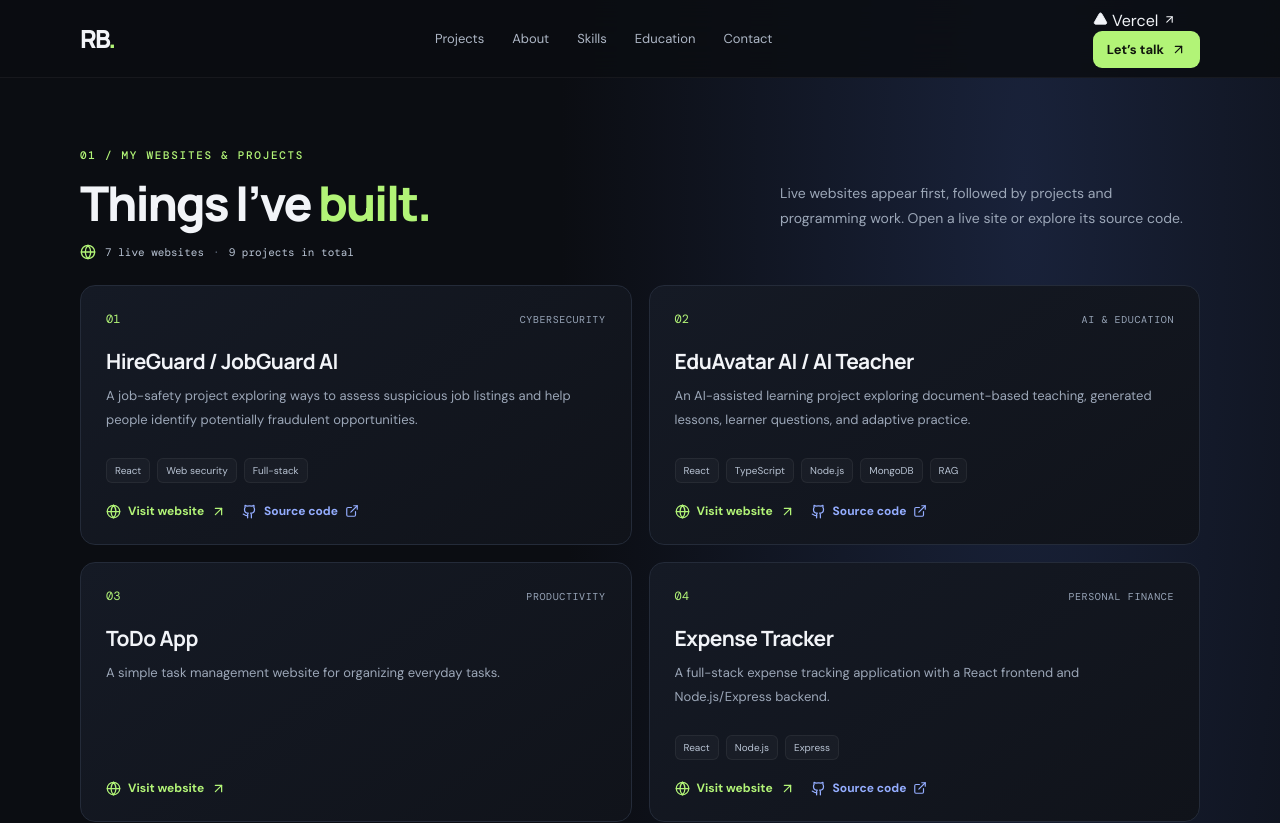
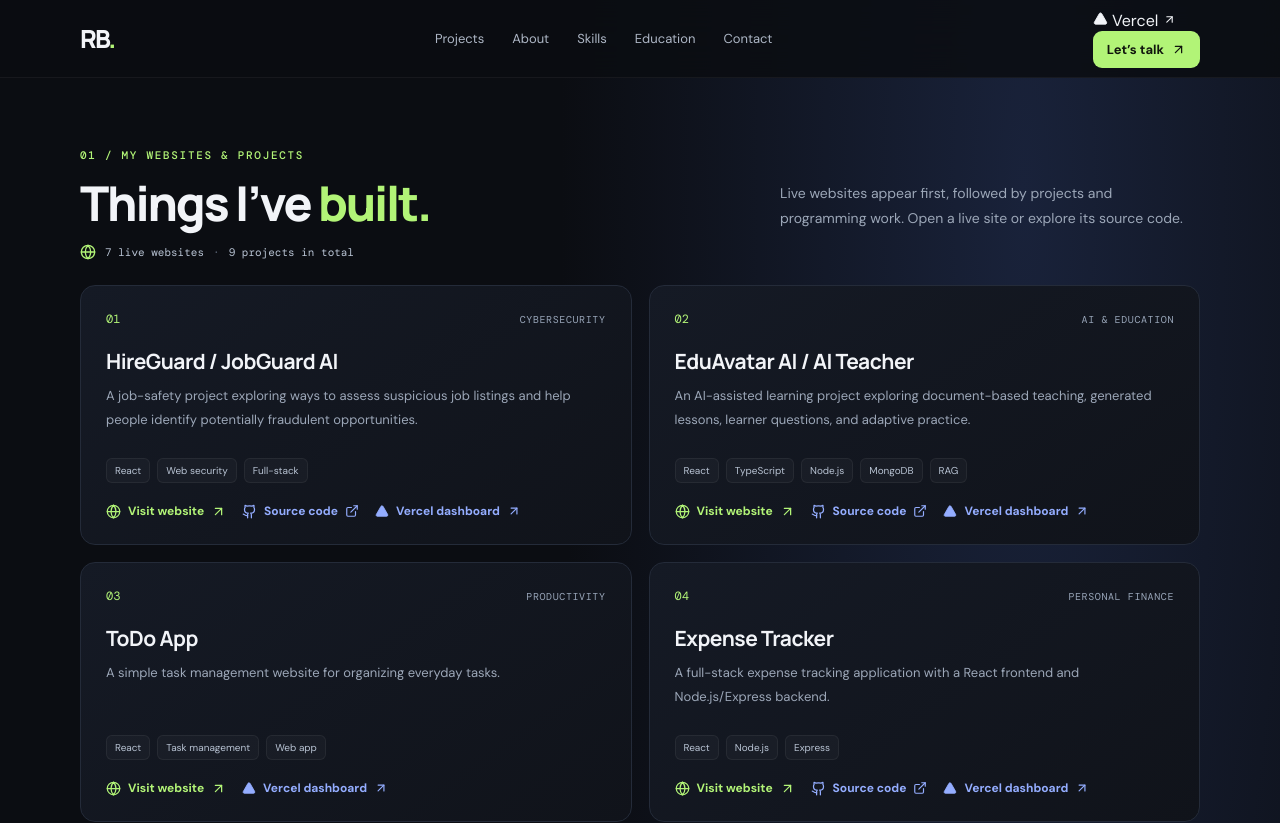
Before and after one commit to riteshhosale/riteshhosale, a React (Vite) app in the folder portfolio-mern/client/: page / in a window 1280 px wide. Shown: the top 823 px of the page. Built offline with nearby package versions, Linux system fonts and the light colour scheme; no server answers.

Commit message:
Add Vercel branding and project dashboard links

```diff
--- a/portfolio-mern/client/src/data/projects.ts
+++ b/portfolio-mern/client/src/data/projects.ts
@@ -9,6 +9,7 @@ export const fallbackProjects: Project[] = [
     stack: ["React", "Web security", "Full-stack"],
     repo: "https://github.com/riteshhosale/HireGuard",
     liveUrl: "https://job-guard-ai-i4od.vercel.app",
+    vercelUrl: "https://vercel.com/riteshs-projects-660a63e8/job-guard-ai-i4od",
     featured: true,
   },
   {
@@ -19,6 +20,7 @@ export const fallbackProjects: Project[] = [
     stack: ["React", "TypeScript", "Node.js", "MongoDB", "RAG"],
     repo: "https://github.com/riteshhosale/Ai-Teacher",
     liveUrl: "https://ai-teacher-seven-jade.vercel.app",
+    vercelUrl: "https://vercel.com/riteshs-projects-660a63e8/ai-teacher",
     featured: true,
   },
   {
@@ -26,7 +28,9 @@ export const fallbackProjects: Project[] = [
     name: "ToDo App",
     category: "Productivity",
     description: "A simple task management website for organizing everyday tasks.",
+    stack: ["React", "Task management", "Web app"],
     liveUrl: "https://toda-app-tawny.vercel.app",
+    vercelUrl: "https://vercel.com/riteshs-projects-660a63e8/toda-app",
     featured: true,
   },
   {
@@ -37,6 +41,7 @@ export const fallbackProjects: Project[] = [
     stack: ["React", "Node.js", "Express"],
     repo: "https://github.com/riteshhosale/expenses-tracker",
     liveUrl: "https://expenses-tracker-phi-blush.vercel.app",
+    vercelUrl: "https://vercel.com/riteshs-projects-660a63e8/expenses-tracker",
     featured: true,
   },
   {
@@ -47,6 +52,7 @@ export const fallbackProjects: Project[] = [
     stack: ["MERN", "Socket.IO", "JWT", "MongoDB"],
     repo: "https://github.com/riteshhosale/travel-together",
     liveUrl: "https://travel-together-neon.vercel.app",
+    vercelUrl: "https://vercel.com/riteshs-projects-660a63e8/travel-together",
     featured: true,
   },
   {
@@ -57,6 +63,7 @@ export const fallbackProjects: Project[] = [
     stack: ["Web development", "JavaScript"],
     repo: "https://github.com/riteshhosale/notes-app",
     liveUrl: "https://notes-app-brct.vercel.app",
+    vercelUrl: "https://vercel.com/riteshs-projects-660a63e8/notes-app-brct",
     featured: true,
   },
   {
@@ -67,6 +74,7 @@ export const fallbackProjects: Project[] = [
     stack: ["HTML", "CSS", "JavaScript"],
     repo: "https://github.com/riteshhosale/age-calcualator",
     liveUrl: "https://age-calcualator.vercel.app",
+    vercelUrl: "https://vercel.com/riteshs-projects-660a63e8/age-calcualator",
     featured: true,
   },
   {
```
